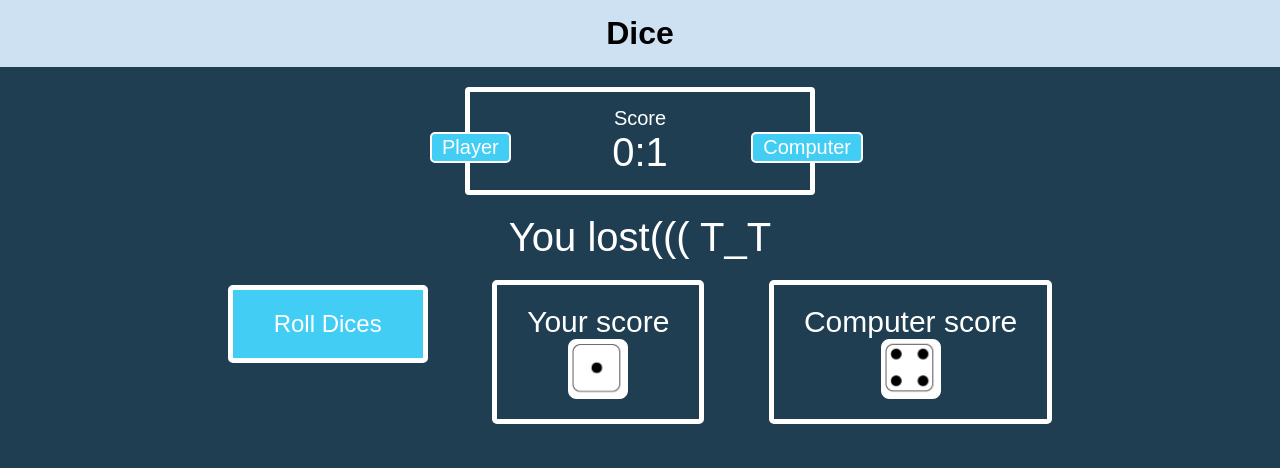
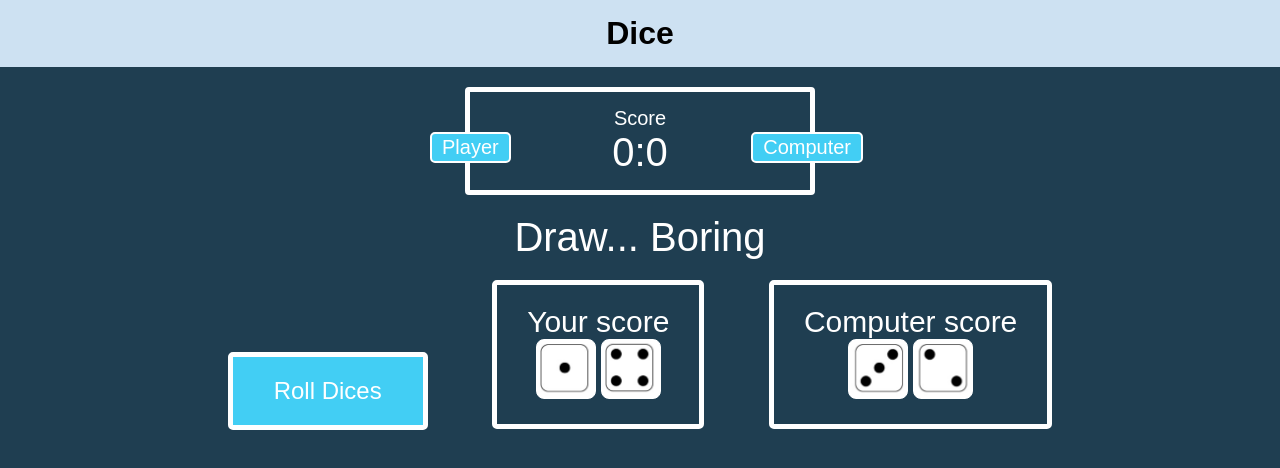
Before and after one commit to dm1parf/DiceGame, a plain HTML site: page index.html in a window 1280 px wide. Both pictures are taken after a click on the element "Roll Dices". Drawn offline with Linux system fonts and the light colour scheme; a web font is replaced by a local one.

Commit message:
Add files via upload

```diff
--- a/app.js
+++ b/app.js
@@ -7,10 +7,34 @@ const rollButton = document.getElementById("roll-button");
 const playerDices = document.getElementById("player-result");
 const computerDices = document.getElementById("computer-result");
 const resultMessage = document.getElementById("result-message");
-const playerDice_img = document.getElementById("player-dice-img");
-const computerDice_img = document.getElementById("computer-dice-img");
+const firstPlayerDice_img = document.getElementById("player-dice-img1");
+const secondPlayerDice_img = document.getElementById("player-dice-img2");
+const firstComputerDice_img = document.getElementById("computer-dice-img1");
+const secondComputerDice_img = document.getElementById("computer-dice-img2");
 
+function displayDice(diceValue, element){
+	switch(diceValue){
+		case 1:
+			element.style.backgroundPosition = "top left";
+			break;
+		case 2:
+			element.style.backgroundPosition = "top center";
+			break;
+		case 3:
+			element.style.backgroundPosition = "top right";
+			break;
+		case 4:
+			element.style.backgroundPosition = "bottom left";
+			break;
+		case 5:
+			element.style.backgroundPosition = "bottom center";
+			break;
+		case 6:
+			element.style.backgroundPosition = "bottom right";
+			break;
 
+	}
+}
 
 function getRandomDice(){
 	let dice = Math.floor(Math.random() * 6 + 1);
@@ -18,59 +42,30 @@ function getRandomDice(){
 }
 
 function game(){
-	let playerDice = getRandomDice();
-	let computerDice = getRandomDice();
+	let firstPlayerDice = getRandomDice();
+	let secondPlayerDice = getRandomDice();
+	let firstComputerDice = getRandomDice();
+	let secondComputerDice = getRandomDice();
+	let computerDices = firstComputerDice + secondComputerDice;
+	let playerDices = firstPlayerDice + secondPlayerDice;
 
-	//playerDices.innerHTML = playerDice;
-	//computerDices.innerHTML = computerDice;
-	switch(playerDice){
-		case 1:
-			playerDice_img.style.backgroundPosition = "top left";
-			break;
-		case 2:
-			playerDice_img.style.backgroundPosition = "top center";
-			break;
-		case 3:
-			playerDice_img.style.backgroundPosition = "top right";
-			break;
-		case 4:
-			playerDice_img.style.backgroundPosition = "bottom left";
-			break;
-		case 5:
-			playerDice_img.style.backgroundPosition = "bottom left";
-			break;
-		case 6:
-			playerDice_img.style.backgroundPosition = "bottom right";
-			break;
+	displayDice(firstPlayerDice, firstPlayerDice_img);
+	displayDice(secondPlayerDice, secondPlayerDice_img);
+	displayDice(firstComputerDice, firstComputerDice_img);
+	displayDice(secondComputerDice, secondComputerDice_img);
 
-	}
-	switch(computerDice){
-		case 1:
-			computerDice_img.style.backgroundPosition = "top left";
-			break;
-		case 2:
-			computerDice_img.style.backgroundPosition = "top center";
-			break;
-		case 3:
-			computerDice_img.style.backgroundPosition = "top right";
-			break;
-		case 4:
-			computerDice_img.style.backgroundPosition = "bottom left";
-			break;
-		case 5:
-			computerDice_img.style.backgroundPosition = "bottom left";
-			break;
-		case 6:
-			computerDice_img.style.backgroundPosition = "bottom right";
-			break;
+	console.log("First player dice: " + firstPlayerDice);
+	console.log("Second player dice: " + secondPlayerDice);
+	console.log("First computer dice: " + firstComputerDice);
+	console.log("Second computer dice: " + secondComputerDice);
+	console.log("Player score: " + playerDices);
+	console.log("Computer score: " + computerDices);
 
-	}
-
-	if (playerDice > computerDice){
+	if (playerDices > computerDices){
 		playerScore++;
 		playerScore_span.innerHTML = playerScore;
 		resultMessage.innerHTML = "You win!!!";
-	} else if (playerDice < computerDice){
+	} else if (playerDices < computerDices){
 		computerScore++;
 		computerScore_span.innerHTML = computerScore;
 		resultMessage.innerHTML = "You lost((( T_T";
--- a/index.html
+++ b/index.html
@@ -29,7 +29,9 @@
 						Your score
 					</div>
 					<div class="game-result-score" id="player-result">
-						<div class="dice-image" id="player-dice-img">
+						<div class="dice-image" id="player-dice-img1">
+						</div>
+						<div class="dice-image" id="player-dice-img2">
 						</div>
 					</div>
 				</div>
@@ -38,7 +40,9 @@
 						Computer score
 					</div>
 					<div class="game-result-score" id="computer-result">
-						<div class="dice-image" id="computer-dice-img">
+						<div class="dice-image" id="computer-dice-img1">
+						</div>
+						<div class="dice-image" id="computer-dice-img2">
 						</div>
 					</div>
 				</div>
--- a/style.css
+++ b/style.css
@@ -117,7 +117,7 @@ header > h1{
 
 #roll-button:hover{
 	background: blue;
-
+	cursor: pointer;
 
 }
 
@@ -140,10 +140,16 @@ header > h1{
 	background-size: 300%;
 }
 
-#player-dice-img{
-	/*background-position: bottom center; /* Visible coordinates in image */*/
+#player-dice-img1{
+	display: inline-block;
+}
+#player-dice-img2{
+	display: inline-block;
 }
 
-#computer-dice-img{
-	/*background-position: bottom right; /* Visible coordinates in image */*/
+#computer-dice-img1{
+	display: inline-block;
 }
+#computer-dice-img2{
+	display: inline-block;
+}
```
